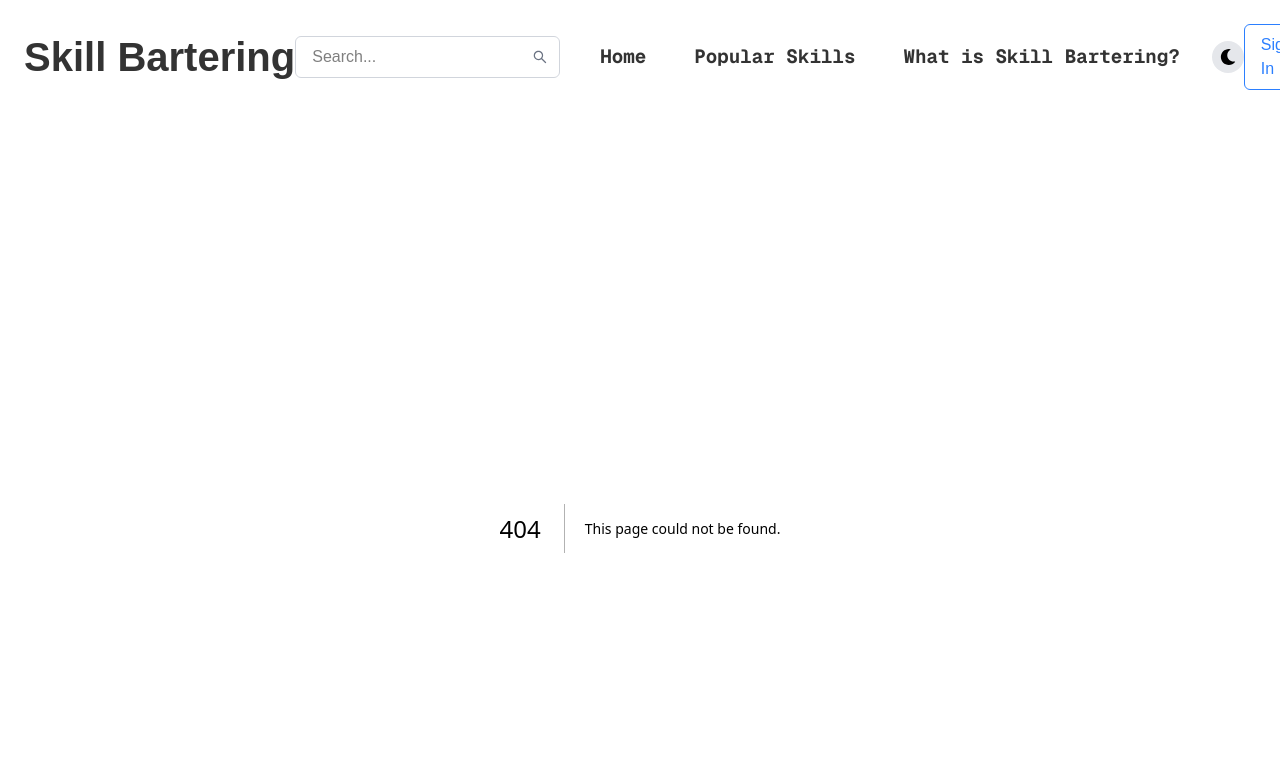
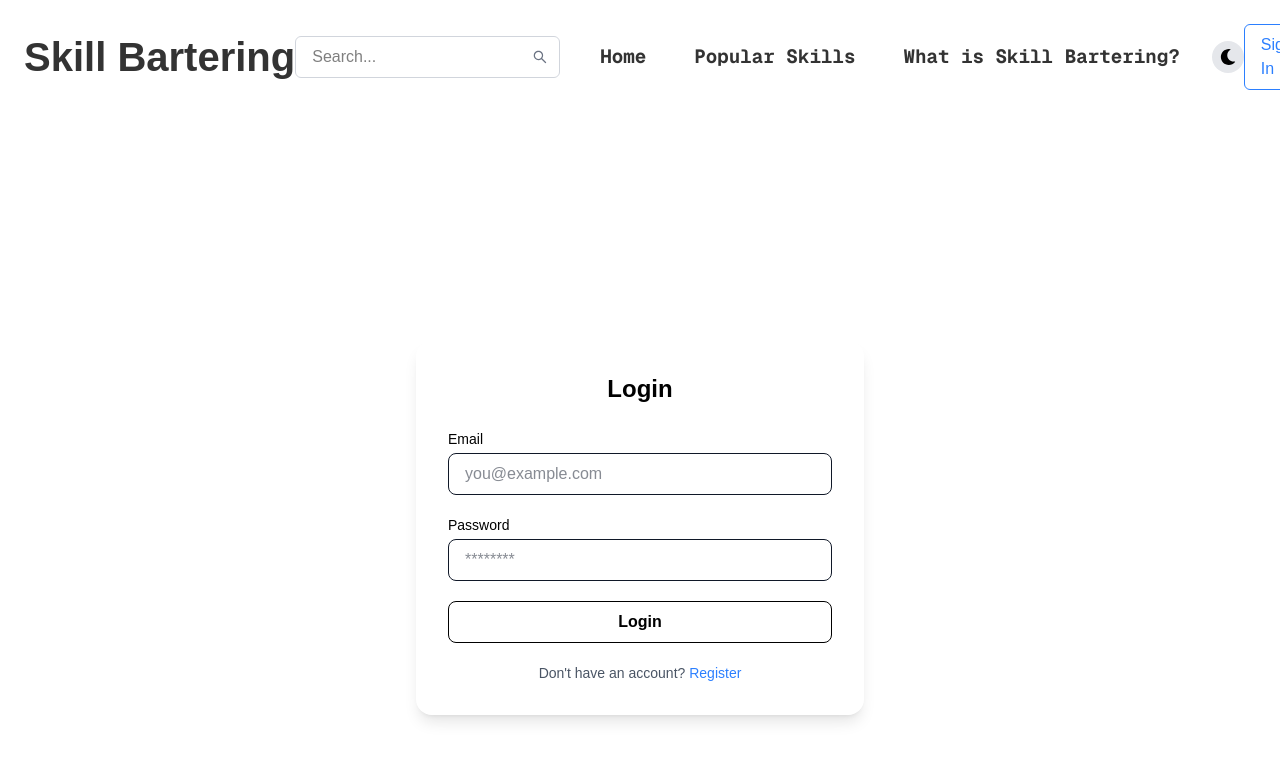
Before and after one commit to Shovan-777/skill_barter_system, a Next.js app: page /login in a window 1280 px wide. Before the commit this address had no page. Shown: the top 760 px of the page. Built offline with nearby package versions, Linux system fonts and the light colour scheme.

Commit message:
Made login page

```diff
--- /dev/null
+++ b/src/app/login/page.jsx
@@ -0,0 +1,99 @@
+'use client'
+
+import { useState } from 'react'
+import { useRouter } from 'next/navigation'
+
+export default function LoginPage() {
+  const router = useRouter()
+
+  const [form, setForm] = useState({
+    email: '',
+    password: ''
+  })
+
+  const [error, setError] = useState('')
+  const [success, setSuccess] = useState('')
+
+  const handleChange = (e) => {
+    setForm({ ...form, [e.target.name]: e.target.value })
+    setError('')
+    setSuccess('')
+  }
+
+  const handleSubmit = async (e) => {
+    e.preventDefault()
+
+    const emailRegex = /^[^\s@]+@[^\s@]+\.[^\s@]+$/
+
+    if (!form.email || !form.password) {
+      setError('Both fields are required')
+      return
+    }
+
+    if (!emailRegex.test(form.email)) {
+      setError('Please enter a valid email address')
+      return
+    }
+
+    try {
+      console.log('Logging in:', form)
+      setSuccess('Login successful!')
+      setTimeout(() => router.push('/dashboard'), 2000)
+    } catch (err) {
+      setError('Invalid credentials or server error')
+    }
+  }
+
+  return (
+    <div className="min-h-screen flex items-center justify-center px-4">
+      <div className="w-full max-w-md bg-transparent backdrop-blur-md rounded-2xl shadow-lg p-8">
+        <h2 className="text-2xl font-bold mb-6 text-center">
+          Login
+        </h2>
+
+        <form onSubmit={handleSubmit} className="space-y-5">
+          <div>
+            <label htmlFor="email" className="block text-sm font-medium">Email</label>
+            <input
+              type="email"
+              name="email"
+              value={form.email}
+              onChange={handleChange}
+              className="mt-1 w-full px-4 py-2 border rounded-lg focus:outline-none focus:ring-2 focus:ring-blue-500 text-gray-900 dark:text-gray-100"
+              placeholder="you@example.com"
+              required
+            />
+          </div>
+
+          <div>
+            <label htmlFor="password" className="block text-sm font-medium">Password</label>
+            <input
+              type="password"
+              name="password"
+              value={form.password}
+              onChange={handleChange}
+              className="mt-1 w-full px-4 py-2 border rounded-lg focus:outline-none focus:ring-2 focus:ring-blue-500 text-gray-900 dark:text-gray-100"
+              placeholder="********"
+              required
+            />
+          </div>
+
+          {error && <p className="text-red-500 text-sm text-center">{error}</p>}
+          {success && <p className="text-green-600 text-sm text-center">{success}</p>}
+
+          <button
+            type="submit"
+            className="w-full bg-transparent backdrop-blur-sm hover:bg-amber-50 dark:hover:bg-blue-500 dark:text-white text-black py-2 rounded-lg font-semibold transition-all border-1"
+          >
+            Login
+          </button>
+
+          <p className="text-center text-sm text-gray-600 dark:text-gray-400">
+            Don&apos;t have an account?{' '}
+            <a href="/register" className="text-blue-500 hover:underline">Register</a>
+          </p>
+        </form>
+      </div>
+    </div>
+  )
+}
```
